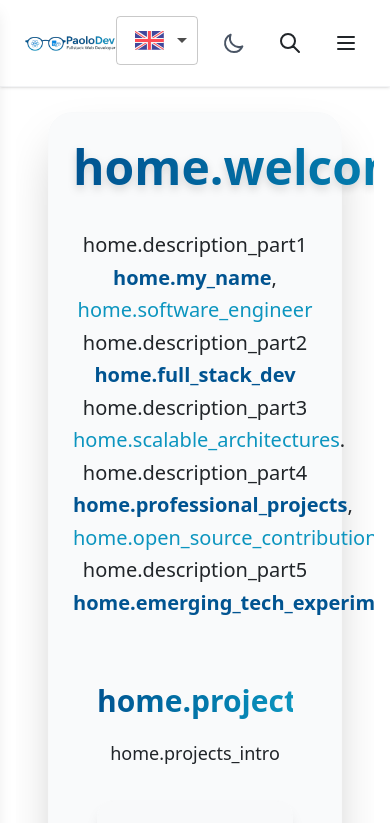
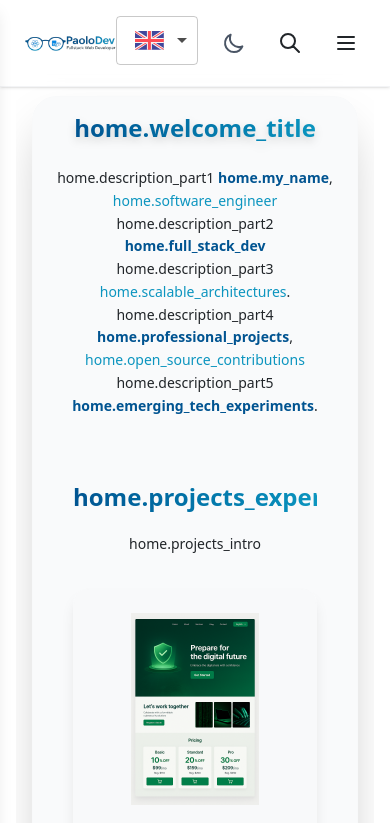
Before and after one commit to PaoloNavarro/Portafolio2025, a Next.js app: page /en in a window 390 px wide. Shown: the top 823 px of the page. Built offline with nearby package versions, Linux system fonts and the light colour scheme; what i18next-resources-to-backend would draw is missing.

Commit message:
[CHANGE] for movil on home and text

```diff
--- a/src/app/[locale]/page.tsx
+++ b/src/app/[locale]/page.tsx
@@ -6,16 +6,15 @@ import { useTranslation } from '@/i18n/client';
 import { usePathname } from 'next/navigation';
 import Image from 'next/image';
 
-// Static image URLs for each project
 const projectImages = [
-  '/images/projects/ecommerce-platform.png',      // Project 1
-  '/images/projects/retail-management.png',       // Project 2
-  '/images/projects/media-portal.png',            // Project 3
-  '/images/projects/university-admissions.png',   // Project 4
-  '/images/projects/photography-marketplace.png', // Project 5
-  '/images/projects/job-portal.png',              // Project 6
-  '/images/projects/financial-system.png',        // Project 7
-  '/images/projects/proposal-generation.png'      // Project 8
+  '/images/projects/ecommerce-platform.png',
+  '/images/projects/retail-management.png',
+  '/images/projects/media-portal.png',
+  '/images/projects/university-admissions.png',
+  '/images/projects/photography-marketplace.png',
+  '/images/projects/job-portal.png',
+  '/images/projects/financial-system.png',
+  '/images/projects/proposal-generation.png'
 ];
 
 export default function Home() {
@@ -25,24 +24,19 @@ export default function Home() {
   const [selectedImage, setSelectedImage] = useState<string | null>(null);
   const [isModalOpen, setIsModalOpen] = useState(false);
 
-  interface OpenModalFn {
-    (imageIndex: number): void;
-  }
-
-  const openModal: OpenModalFn = (imageIndex) => {
+  const openModal = (imageIndex: number) => {
     setSelectedImage(projectImages[imageIndex]);
     setIsModalOpen(true);
-    document.body.style.overflow = 'hidden'; // Prevent scrolling when modal is open
+    document.body.style.overflow = 'hidden';
   };
 
   const closeModal = () => {
     setIsModalOpen(false);
-    document.body.style.overflow = 'auto'; // Re-enable scrolling
+    document.body.style.overflow = 'auto';
   };
 
   return (
-    <main className="relative flex min-h-screen flex-col items-center justify-center p-8 md:p-24 overflow-hidden">
-      {/* Image Modal */}
+    <main className="relative flex min-h-screen flex-col items-center justify-center p-4 sm:p-6 md:p-10 lg:p-24 overflow-hidden">
       {isModalOpen && (
         <div
           className="fixed inset-0 z-50 flex items-center justify-center bg-black/30 backdrop-blur-sm transition-opacity duration-300 animate-fade-in"
@@ -75,18 +69,16 @@ export default function Home() {
         </div>
       )}
 
-      <div className="relative w-full max-w-5xl mx-auto text-center z-10 p-6 md:p-10 bg-[var(--color-background-dark)]/[0.8] backdrop-blur-md rounded-3xl shadow-2xl border border-[var(--color-background-dark)] transition-all duration-500 ease-in-out transform hover:scale-[1.01] hover:shadow-3xl">
+      <div className="relative w-full max-w-5xl mx-auto text-center z-10 p-4 sm:p-6 md:p-10 bg-[var(--color-background-dark)]/[0.8] backdrop-blur-md rounded-3xl shadow-2xl border border-[var(--color-background-dark)] transition-all duration-500 ease-in-out transform hover:scale-[1.01] hover:shadow-3xl">
 
-        {/* Hero Title Section */}
-        <h1 className="text-5xl md:text-7xl font-extrabold mb-8 leading-tight animate-fade-in-down">
+        <h1 className="text-2xl sm:text-3xl md:text-5xl lg:text-6xl xl:text-7xl font-extrabold mb-6 leading-tight animate-fade-in-down">
           <span className="bg-clip-text text-transparent bg-gradient-to-r from-primary to-secondary drop-shadow-lg">
             {t('home.welcome_title')}
           </span>
         </h1>
 
-        {/* Professional Description Section */}
         <div className="mb-10 text-[var(--color-text)] animate-fade-in-up delay-100">
-          <p className="text-xl md:text-2xl leading-relaxed">
+          <p className="text-sm sm:text-base md:text-lg lg:text-xl xl:text-2xl leading-relaxed">
             {t('home.description_part1')}{' '}
             <span className="highlight-primary font-bold">{t('home.my_name')}</span>,{' '}
             <span className="highlight-secondary font-bold">{t('home.software_engineer')}</span> {t('home.description_part2')}{' '}
@@ -98,18 +90,16 @@ export default function Home() {
           </p>
         </div>
 
-        {/* Projects Experience Section */}
         <div className="mb-12 p-6 rounded-xl animate-fade-in-up delay-200">
-          <h2 className="text-3xl md:text-4xl font-bold mb-5 text-[var(--color-text)] bg-clip-text text-transparent bg-gradient-to-r from-primary to-secondary">
+          <h2 className="text-2xl sm:text-3xl md:text-4xl font-bold mb-5 text-[var(--color-text)] bg-clip-text text-transparent bg-gradient-to-r from-primary to-secondary">
             {t('home.projects_experience_title')}
           </h2>
-          <p className="text-lg md:text-xl leading-relaxed text-[var(--color-text)] mb-8">
+          <p className="text-sm sm:text-base md:text-lg lg:text-xl leading-relaxed text-[var(--color-text)] mb-8">
             {t('home.projects_intro')}
           </p>
           <div className="grid grid-cols-1 sm:grid-cols-2 gap-6 lg:gap-8">
             {[...Array(8)].map((_, index) => (
               <div key={index} className="project-card bg-[var(--color-background-dark)]/[0.9] p-6 rounded-2xl shadow-lg border border-[var(--color-background-dark)] transition-all duration-300 ease-in-out transform hover:-translate-y-2 hover:shadow-xl flex flex-col items-center">
-                {/* Clickable Project Image */}
                 <div
                   className="relative w-full h-48 mb-4 rounded-lg overflow-hidden flex items-center justify-center cursor-pointer hover:opacity-90 transition-opacity"
                   onClick={() => openModal(index)}
@@ -120,14 +110,13 @@ export default function Home() {
                     width={400}
                     height={300}
                     className="object-contain w-full h-full"
-                    style={{ maxWidth: '100%', maxHeight: '100%' }}
                   />
                 </div>
                 <div className="text-center w-full">
-                  <h3 className="font-semibold text-[var(--color-text)] text-xl mb-2 bg-clip-text text-transparent bg-gradient-to-r from-primary to-secondary">
+                  <h3 className="font-semibold text-[var(--color-text)] text-base sm:text-lg md:text-xl mb-2 bg-clip-text text-transparent bg-gradient-to-r from-primary to-secondary">
                     {t(`home.project${index + 1}_name`)}
                   </h3>
-                  <p className="text-[var(--color-text)] text-base leading-relaxed">
+                  <p className="text-[var(--color-text)] text-sm sm:text-base md:text-lg leading-relaxed">
                     {t(`home.project${index + 1}_desc`)}
                   </p>
                 </div>
@@ -136,11 +125,10 @@ export default function Home() {
           </div>
         </div>
 
-        {/* CTA and Technology Badges */}
         <div className="flex flex-col items-center space-y-8 mt-12 animate-fade-in-up delay-300">
           <Link
             href={`/${lng}/professional`}
-            className="inline-block bg-gradient-to-r from-primary to-secondary text-white px-10 py-4 rounded-full shadow-2xl hover:shadow-3xl transition-all duration-300 hover:scale-105 text-xl font-bold uppercase tracking-wide transform hover:from-primary/90 hover:to-secondary/90 border border-transparent hover:border-white"
+            className="inline-block bg-gradient-to-r from-primary to-secondary text-white px-6 sm:px-8 md:px-10 py-3 sm:py-4 rounded-full shadow-2xl hover:shadow-3xl transition-all duration-300 hover:scale-105 text-sm sm:text-base md:text-lg font-bold uppercase tracking-wide hover:from-primary/90 hover:to-secondary/90 border border-transparent hover:border-white"
           >
             {t('home.view_projects_button')}
           </Link>
@@ -150,7 +138,7 @@ export default function Home() {
               (tech, index) => (
                 <span
                   key={index}
-                  className="bg-[var(--color-primary)]/[0.15] text-[var(--color-primary)] px-5 py-2 rounded-full text-base font-medium shadow-md border border-[var(--color-primary)]/[0.3] transition-all duration-200 hover:scale-105 hover:shadow-lg hover:border-[var(--color-primary)]"
+                  className="bg-[var(--color-primary)]/[0.15] text-[var(--color-primary)] px-4 py-2 rounded-full text-xs sm:text-sm md:text-base font-medium shadow-md border border-[var(--color-primary)]/[0.3] transition-all duration-200 hover:scale-105 hover:shadow-lg hover:border-[var(--color-primary)]"
                 >
                   {tech}
                 </span>
```
Lines whose indentation alone changed are shown as unchanged.
